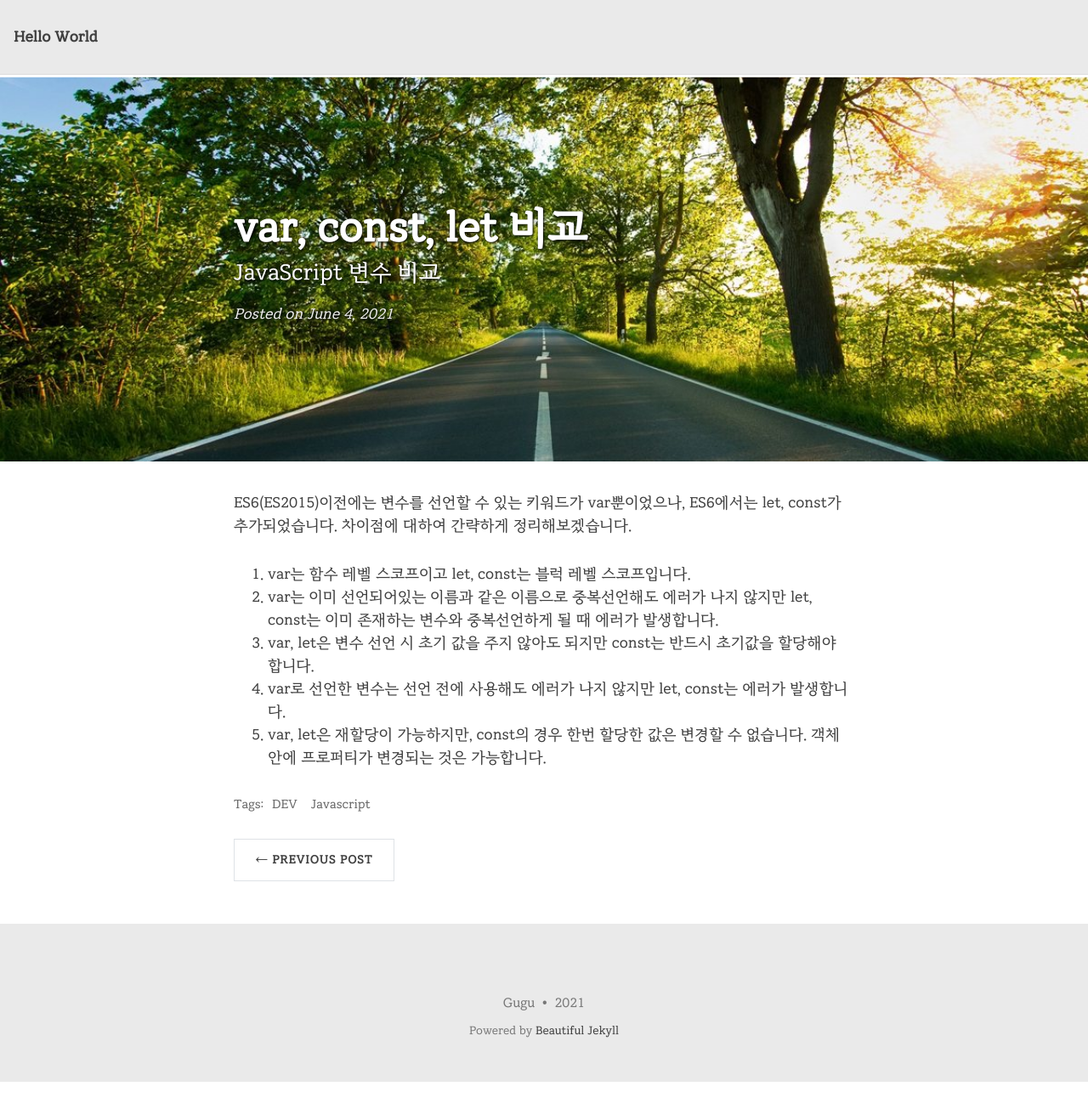
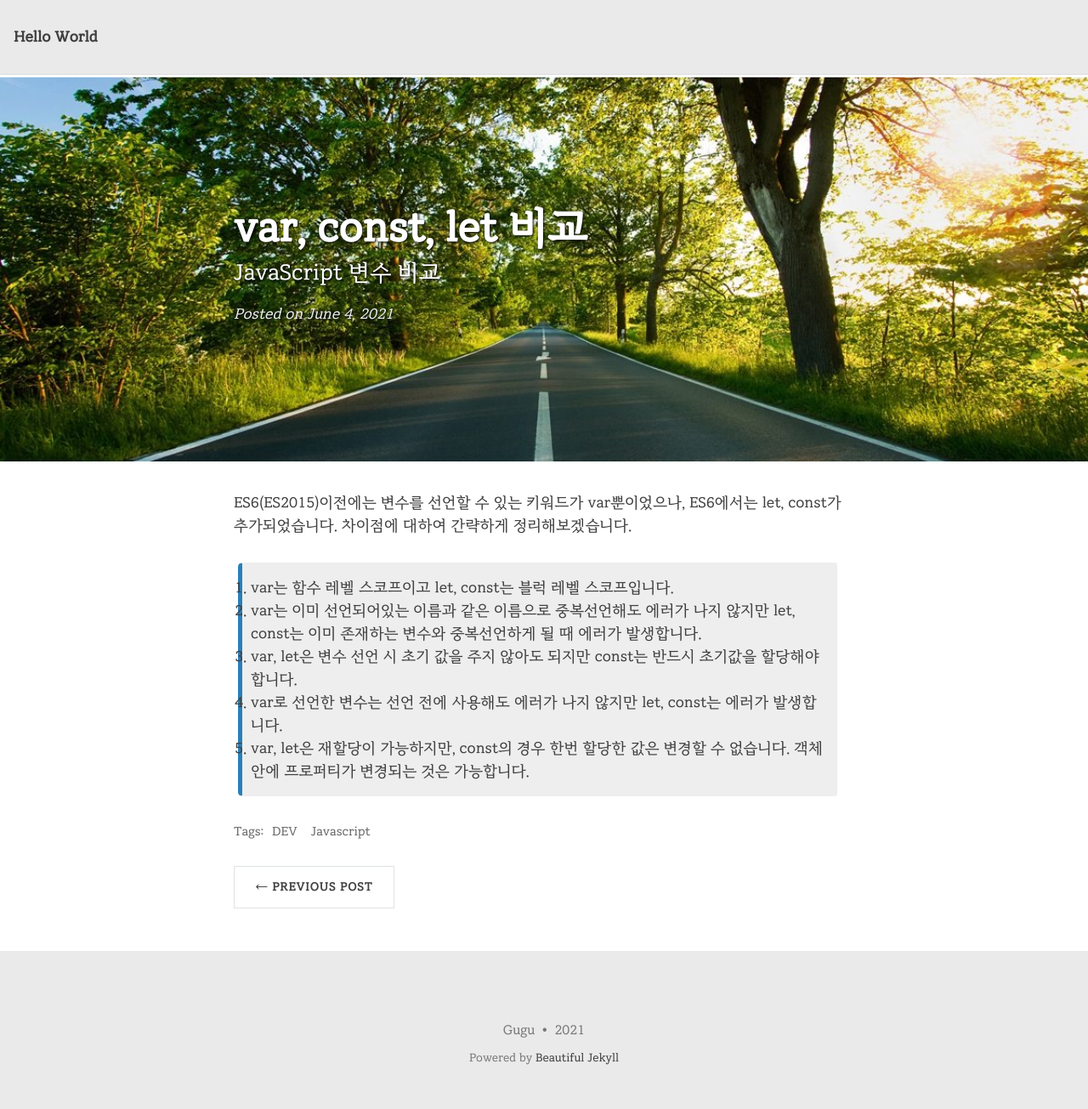
Before and after one commit to 1stGugu/1stGugu.github.io, a Jekyll site: the page built from _posts/2021-06-04-variable.md, in a window 1280 px wide and 1305 px high. Shown: the whole window at 85% size. Built offline with Jekyll 4.4.1, drawn with Linux system fonts in a browser that asks for light colours; nearby versions of some CDN libraries.

Commit message:
Update 2021-06-04-variable.md

```diff
--- a/_posts/2021-06-04-variable.md
+++ b/_posts/2021-06-04-variable.md
@@ -12,6 +12,7 @@ comments: true
 
 ES6(ES2015)이전에는 변수를 선언할 수 있는 키워드가 var뿐이었으나, ES6에서는 let, const가 추가되었습니다. 차이점에 대하여 간략하게 정리해보겠습니다.
 
+{: .box-note}
 1. var는 함수 레벨 스코프이고 let, const는 블럭 레벨 스코프입니다.
 2. var는 이미 선언되어있는 이름과 같은 이름으로 중복선언해도 에러가 나지 않지만 let, const는 이미 존재하는 변수와 중복선언하게 될 때 에러가 발생합니다.
 3. var, let은 변수 선언 시 초기 값을 주지 않아도 되지만 const는 반드시 초기값을 할당해야 합니다.
```
